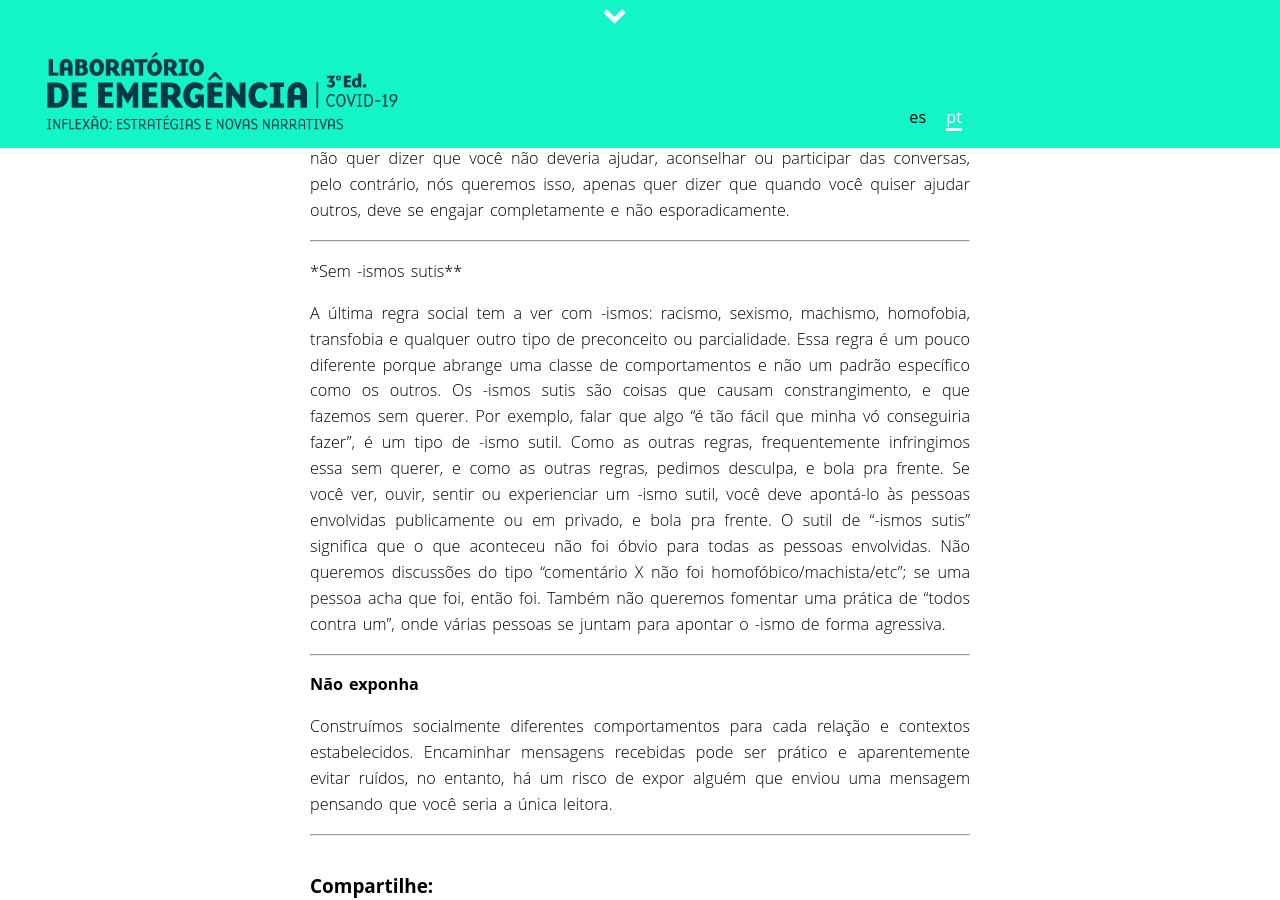
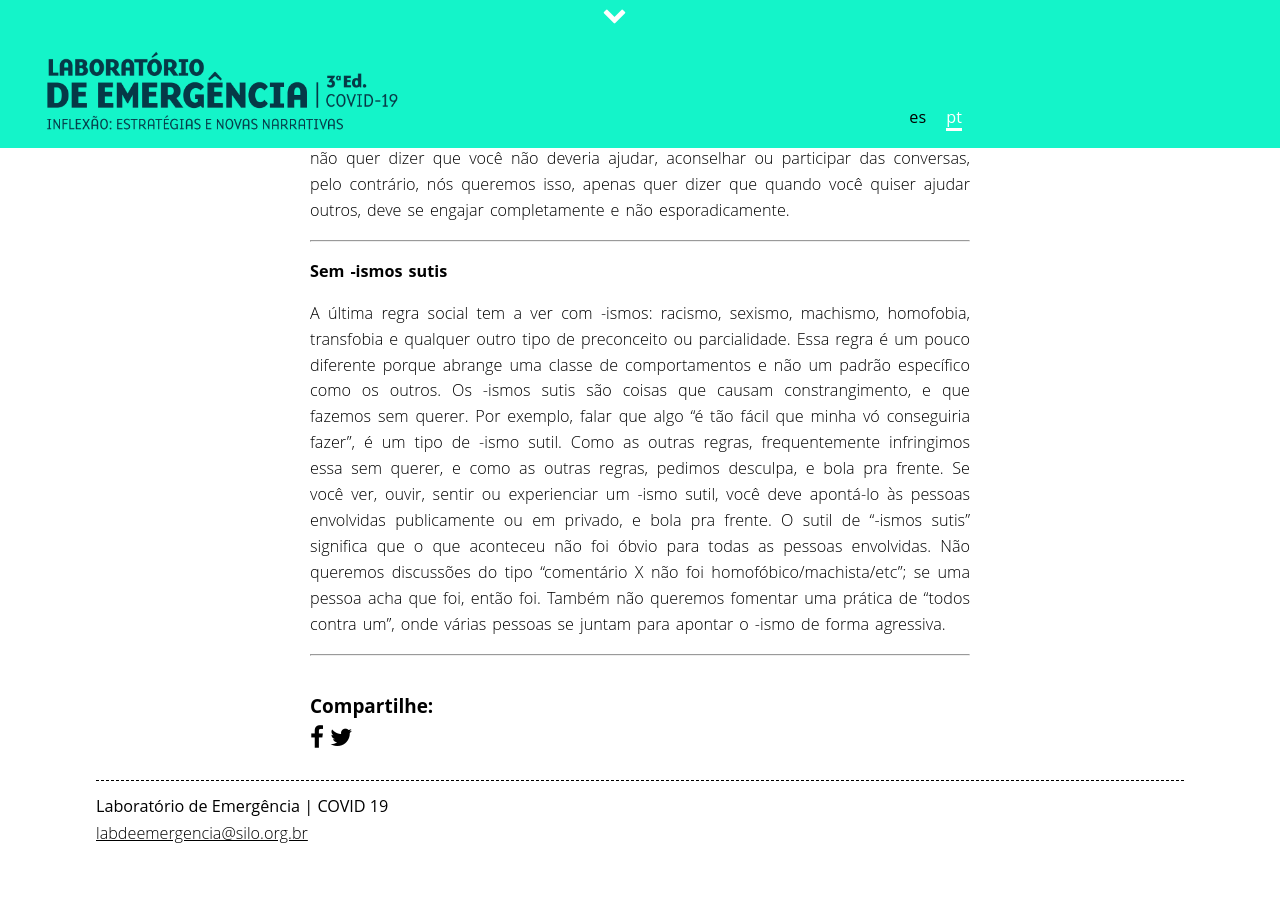
Before and after one commit to associacaosilo/labdeemergencia3ed, a Jekyll site: the page built from _pages/pt/5-regras-sociais.md, in a window 1280 px wide and 900 px high, scrolled down 1795 px. Built offline with Jekyll 4.4.1, drawn with Linux system fonts in a browser that asks for light colours; nearby versions of some CDN libraries.

Commit message:
Update 5-regras-sociais.md

```diff
--- a/_pages/pt/5-regras-sociais.md
+++ b/_pages/pt/5-regras-sociais.md
@@ -59,7 +59,7 @@ Se você ouvir alguém trabalhando em um problema, você não deve arremessar su
 
 ---
 
-*Sem -ismos sutis**
+**Sem -ismos sutis**
 
 A última regra social tem a ver com -ismos: racismo, sexismo, machismo, homofobia, transfobia e qualquer outro tipo de preconceito ou parcialidade. Essa regra é um pouco diferente porque abrange uma classe de comportamentos e não um padrão específico como os outros.
 Os -ismos sutis são coisas que causam constrangimento, e que fazemos sem querer. Por exemplo, falar que algo "é tão fácil que minha vó conseguiria fazer", é um tipo de -ismo sutil. Como as outras regras, frequentemente infringimos essa sem querer, e como as outras regras, pedimos desculpa, e bola pra frente.
@@ -68,11 +68,3 @@ O sutil de "-ismos sutis" significa que o que aconteceu não foi óbvio para tod
 
 
 ---
-
-
-**Não exponha**
-
-Construímos socialmente diferentes comportamentos para cada relação e contextos estabelecidos. Encaminhar mensagens recebidas pode ser prático e aparentemente evitar ruídos, no entanto, há um risco de expor alguém que enviou uma mensagem pensando que você seria a única leitora.
-
-
----
```
